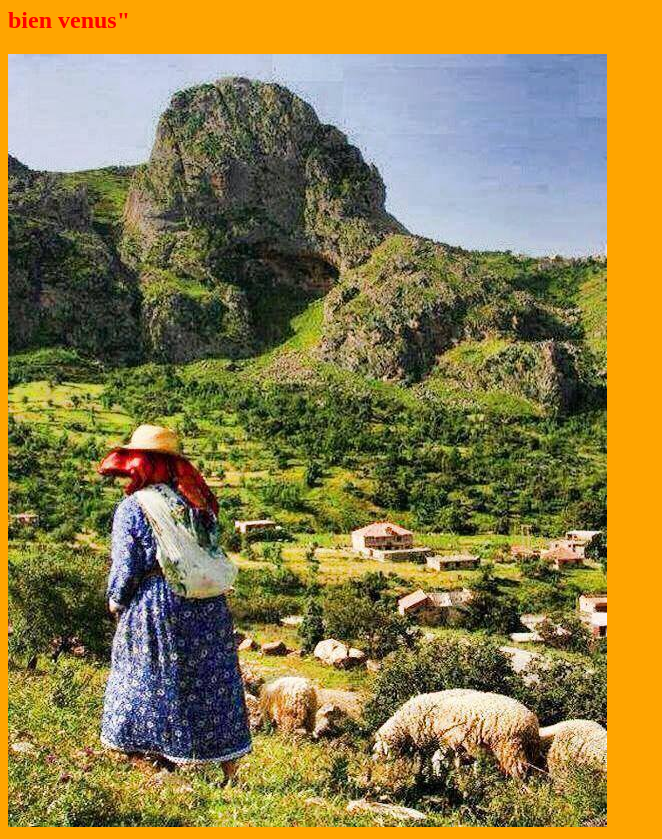
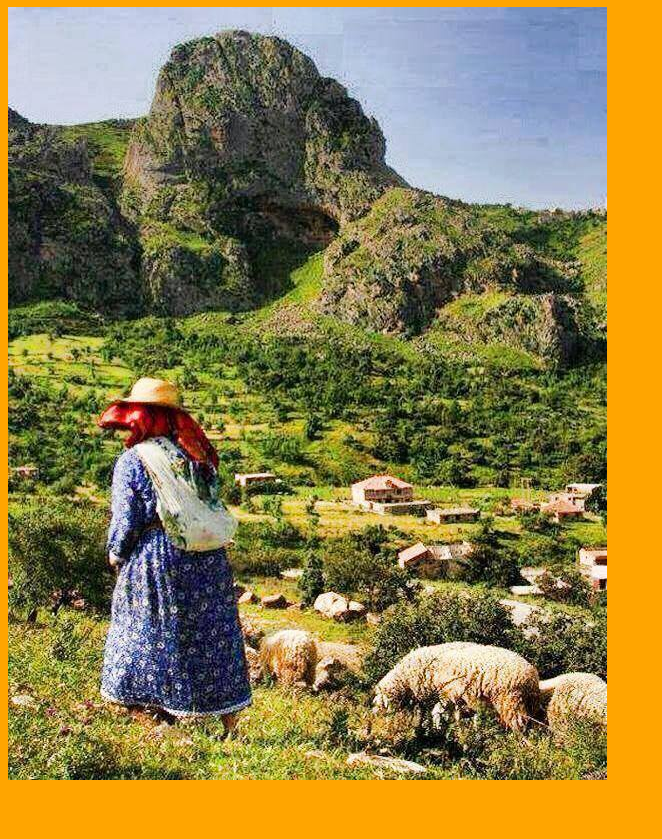
Before and after one commit to faridarezki/Nodetest, a plain HTML site: page public/index.html in a window 1280 px wide. Shown: the part 73-912 px from the top of the page, without its empty margins (0-662 px from the left). After the commit the page ends 865 px from the top, so only its background shows below. Drawn offline with Linux system fonts and the light colour scheme.

Commit message:
supprimer balise h2 dans index html

```diff
--- a/public/index.html
+++ b/public/index.html
@@ -8,7 +8,7 @@
 <body>
 
 <h1>mon projet</h1>
-<h2>bien venus"</h2>
+
 <img src="kabylie1.jpg">
 <a href="https://www.youtube.com/watch?v=myQAakPmWpc&list=RDMMmyQAakPmWpc&start_radio=1"></a>
 </body>
```
